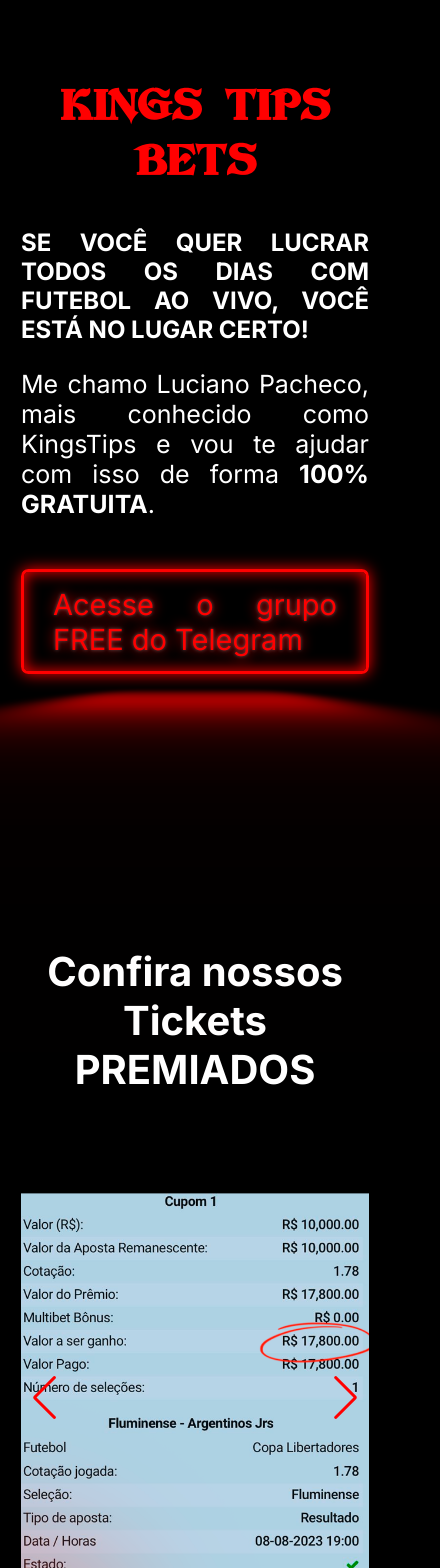
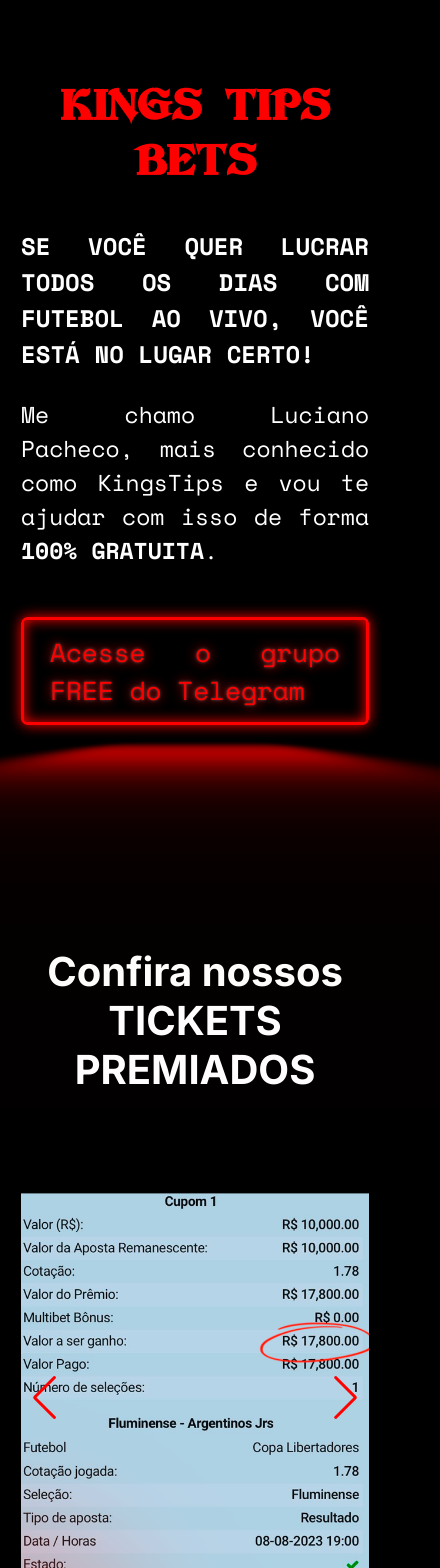
Before and after one commit to matheusfribeiro/kingstips, a Next.js app: page / in a window 390 px wide. Shown: the top 1568 px of the page, 440 px wide, since content can reach past the window. Built offline with nearby package versions, Linux system fonts and the light colour scheme.

Commit message:
fix: responsive adjust

```diff
--- a/src/app/components/Carousel/Carousel.jsx
+++ b/src/app/components/Carousel/Carousel.jsx
@@ -18,7 +18,7 @@ export default function Carousel() {
   return (
     <div className="container-1">
       <div className="swiper">
-        <h2 className="headline">Confira nossos Tickets PREMIADOS</h2>
+        <h2 className="headline">Confira nossos TICKETS PREMIADOS</h2>
         <Swiper
           effect={"coverflow"}
           grabCursor={true}
--- a/src/app/components/CarouselTestimonial/CarouselTestimonial.css
+++ b/src/app/components/CarouselTestimonial/CarouselTestimonial.css
@@ -1,25 +1,38 @@
-.swiper {
+.container-2 {
+  height: 100%;
+  width: 100%;
+}
+
+.container-2 .swiper {
   width: 100%;
   height: 100%;
   margin-bottom: 150px;
 }
 
-.swiper-slide {
+.container-2 .swiper-slide {
   width: 90%;
   margin: auto;
   height: 100%;
 
 }
 
-.swiper-slide .img {
+.container-2 .swiper-slide .img {
   display: block;
   width: 100%;
-  height: 100%;
+  height: auto;
   object-fit: contain;
 }
 
-.imagesWrapper {
+.container-2 .imagesWrapper {
   position: relative;
   width: 100%;
   overflow: hidden;
 }
+
+@media (max-width:600px) {
+  .container-2 .swiper {
+    height: 80%;
+  }
+
+
+}
--- a/src/app/components/CarouselTestimonial/CarouselTestimonial.jsx
+++ b/src/app/components/CarouselTestimonial/CarouselTestimonial.jsx
@@ -18,6 +18,7 @@ import { EffectCoverflow, Pagination, Navigation } from "swiper/modules";
 
 export default function CarouselTestimonial() {
   return (
+    <div className='container-2'>
       <div className="swiper">
         <Swiper
             effect={"coverflow"}
@@ -100,5 +101,6 @@ export default function CarouselTestimonial() {
           </div>
         </Swiper>
       </div>
+    </div>
   );
 }
--- a/src/app/components/Hero/Hero.module.css
+++ b/src/app/components/Hero/Hero.module.css
@@ -2,7 +2,7 @@
   display: flex;
   gap: 3rem;
   height: fit-content;
-
+  font-family: 'Space Mono', monospace;
 
 }
 
@@ -97,7 +97,7 @@
   }
 
   .heroBox p {
-    font-size: 25px;
+    font-size: 23px;
     margin-bottom: 0;
   }
 }
--- a/src/app/components/NeonButton/NeonButton.module.css
+++ b/src/app/components/NeonButton/NeonButton.module.css
@@ -80,7 +80,7 @@
 
 @media (max-width: 600px) {
   .neonButton {
-    font-size: 29px;
+    font-size: 26px;
     padding: 0.5em 1em;
   }
 
--- a/src/app/components/Testimonials/Testimonials.module.css
+++ b/src/app/components/Testimonials/Testimonials.module.css
@@ -38,3 +38,9 @@
     display: none;
   }
 }
+
+@media (max-width: 600px) {
+  .testimonials {
+    margin-top: 150px;
+  }
+}
--- a/src/app/components/WhyBe/WhyBe.module.css
+++ b/src/app/components/WhyBe/WhyBe.module.css
@@ -144,6 +144,8 @@
   }
 
   .box p {
-    font-size: 22px;
+    font-size: 20px;
   }
+
+
 }
--- a/src/app/globals.css
+++ b/src/app/globals.css
@@ -1,3 +1,5 @@
+@import url('https://fonts.googleapis.com/css2?family=Space+Mono:wght@400;700&display=swap');
+
 :root {
   --font-mono: ui-monospace, Menlo, Monaco, 'Cascadia Mono', 'Segoe UI Mono',
     'Roboto Mono', 'Oxygen Mono', 'Ubuntu Monospace', 'Source Code Pro',
@@ -21,18 +23,21 @@
 
 html {
   scroll-behavior: smooth;
+  overflow-x: hidden;
 }
 
 body {
   color: white;
   min-height: 100vh;
   background-color: black;
-  overflow-x: hidden;
+
+
 }
 
 section {
   height: 100vh;
   padding: 3rem;
+
 
 }
 
```
Lines whose indentation alone changed are shown as unchanged.
